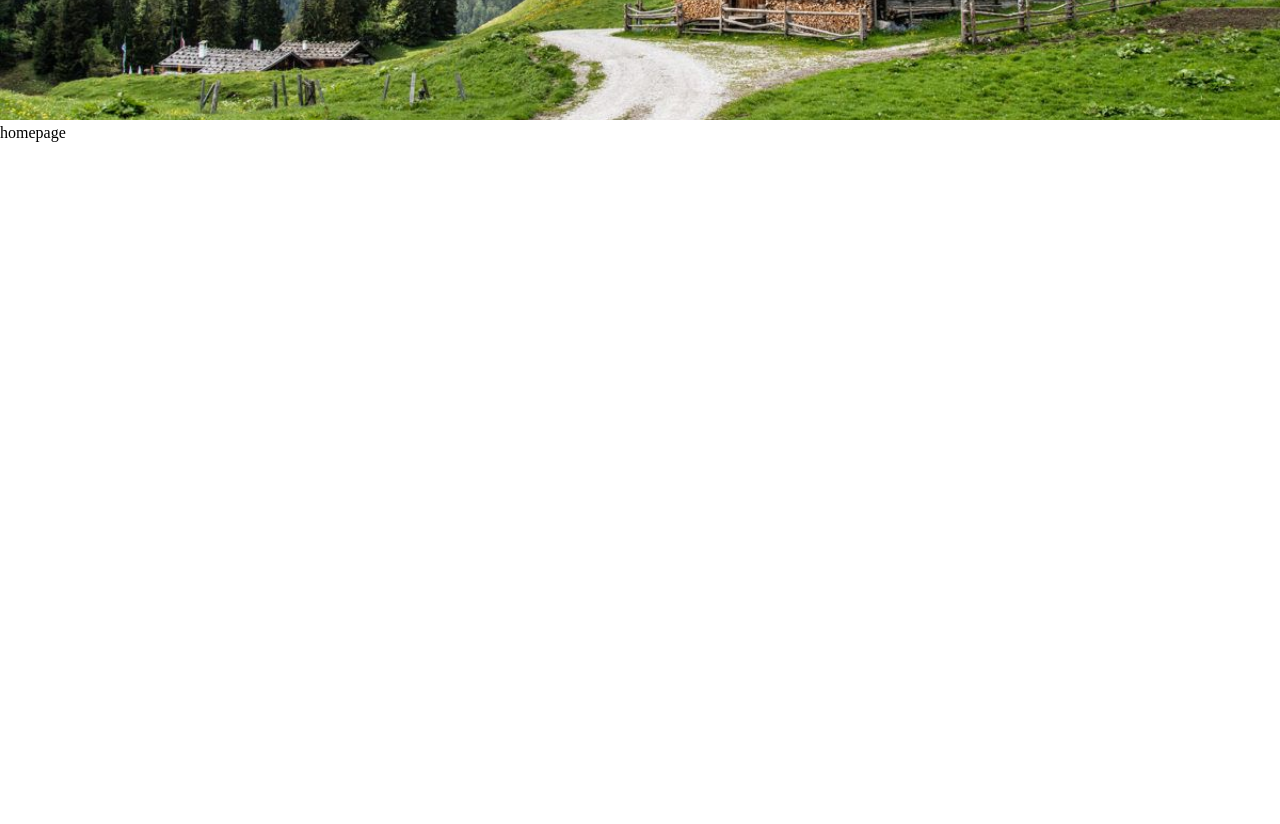
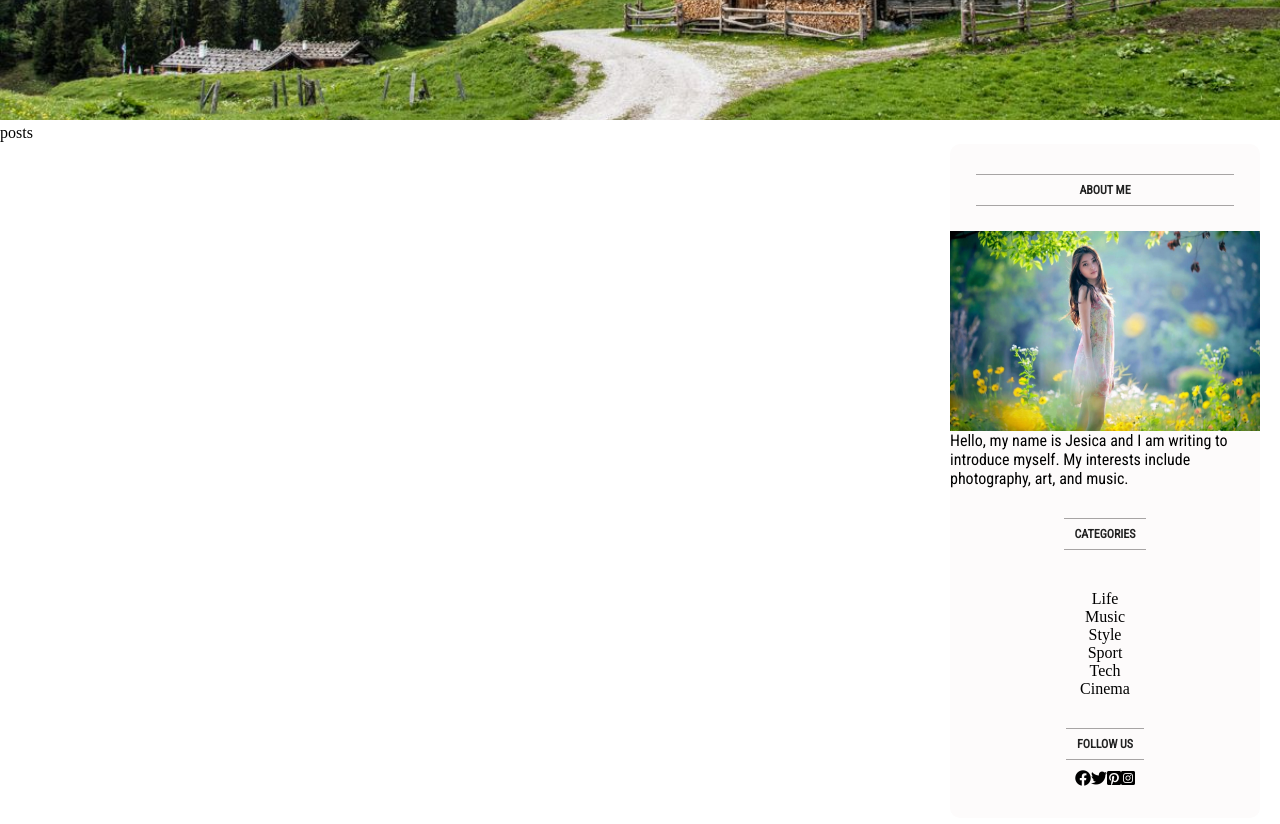
Before and after one commit to Firdavs0108/react_project, a React (Create React App) app: page / in a window 1280 px wide. Shown: the part 520-1344 px from the top of the page. Before the commit the page ends 800 px from the top, so only its background shows below. Built offline with nearby package versions, Linux system fonts and the light colour scheme.

Commit message:
React_Block

```diff
--- a/src/pages/home/Home.jsx
+++ b/src/pages/home/Home.jsx
@@ -1,12 +1,21 @@
 import React from 'react'
-import {} from './style'
+import {Container} from './style'
 import Header from '../../header/Header'
+import Posts from '../../posts/Posts'
+import { Sidebar } from '../../sidebar/Sidebar'
+
 
 export default function Home() {
   return (
-    <div>
-        <Header/>
-        homepage
-    </div>
+       <>
+
+      <Header/>
+
+    <Container>
+       <Posts/>
+       <Sidebar/>
+    </Container>
+
+       </>
   )
 }
--- a/src/pages/home/style.js
+++ b/src/pages/home/style.js
@@ -0,0 +1,8 @@
+import styled from "styled-components";
+
+
+
+export const Container = styled.div`
+display: flex;
+
+`
--- a/src/posts/Posts.jsx
+++ b/src/posts/Posts.jsx
@@ -1,11 +1,13 @@
 import React from 'react'
-import {Posts} from './style'
+import {Container} from './style'
 
 export const Posts = () => {
   return (
-    <Posts>
+    <Container>
+        posts
 
-
-    </Posts>
+    </Container>
   )
 }
+
+export default Posts
--- a/src/posts/style.js
+++ b/src/posts/style.js
@@ -2,7 +2,8 @@ import styled from "styled-components";
 
 
 
-export const Posts = styled.div`
-margin-top: 60px;
+export const Container = styled.div`
+
+    flex: 9;
 
 `
--- a/src/sidebar/Sidebar.jsx
+++ b/src/sidebar/Sidebar.jsx
@@ -1,10 +1,50 @@
 import React from 'react'
-import {Sidebar} from './style'
-
+import {Container, SidebarItem, SidebarTitle, Img, SidebarList, SidebarListItem, SidebarSocial,  SidebarSocialList,P} from './style'
+import img9 from '../assets/img/img9.jpg'
 export const Sidebar = () => {
   return (
-    <Sidebar>
+    <Container>
 
-    </Sidebar>
+        <SidebarItem>
+
+            <SidebarTitle> ABOUT ME </SidebarTitle>
+            <Img src={img9} alt="" />
+            <P>Hello, my name is Jesica and I am writing to introduce myself. My interests include photography, art, and music. </P>
+
+        </SidebarItem>
+
+        <SidebarItem>
+
+        <SidebarTitle> CATEGORIES </SidebarTitle>
+        <SidebarList>
+
+        </SidebarList>
+            <SidebarListItem>Life</SidebarListItem>
+            <SidebarListItem>Music</SidebarListItem>
+            <SidebarListItem>Style</SidebarListItem>
+            <SidebarListItem>Sport</SidebarListItem>
+            <SidebarListItem>Tech</SidebarListItem>
+            <SidebarListItem>Cinema</SidebarListItem>
+
+        </SidebarItem>
+
+        <SidebarItem>
+
+            <SidebarTitle> FOLLOW US </SidebarTitle>
+            <SidebarSocial>
+                 <i className="fa-brands fa-facebook"></i>
+                 <i className="fa-brands fa-twitter"></i>
+                 <i className="fa-brands fa-square-pinterest"></i>
+                 <i className="fa-brands fa-square-instagram"></i>
+            </SidebarSocial>
+
+        </SidebarItem>
+
+
+
+    </Container>
   )
 }
+
+
+export default Sidebar
--- a/src/sidebar/style.js
+++ b/src/sidebar/style.js
@@ -1,6 +1,79 @@
 import styled from "styled-components";
 
-export const Sidebar = styled.div`
-margin-top: 60px;
+export const Container = styled.div`
+flex: 3;
+margin: 20px;
+padding-bottom: 30px;
+background-color: #fdfbfb;
+border-radius: 10px;
+display: flex;
+flex-direction: column;
+align-items: center;
+
 
 `
+
+export const SidebarItem = styled.div`
+display: flex;
+flex-direction: column;
+align-items: center;
+
+
+
+`
+export const SidebarTitle = styled.span`
+margin: 10px;
+padding: 5px;
+width: 80%;
+border-top: 1px solid #a7a4a4;
+border-bottom: 1px solid #a7a4a4;
+font-family: 'Roboto Condensed', sans-serif;
+font-size: 12px;
+color: #222;
+font-weight: 600;
+line-height: 20px;
+text-align: center;
+margin-top: 30px;
+
+
+
+`
+
+export const Img = styled.img`
+
+width: 100%;
+height: 200px;
+margin-top: 15px;
+
+`
+
+export const SidebarList = styled.ul`
+list-style: none;
+margin-bottom: 30px;
+
+
+`
+
+export const SidebarListItem = styled.li`
+list-style: none;
+display: inline-block;
+
+
+`
+
+export const SidebarSocial = styled.div`
+
+
+`
+
+export const SidebarSocialList = styled.i`
+
+
+`
+
+export const P = styled.p`
+font-family: 'Roboto Condensed', sans-serif;
+
+
+
+`
```
Also changed, not shown: src/assets/img/img9.jpg (added).
